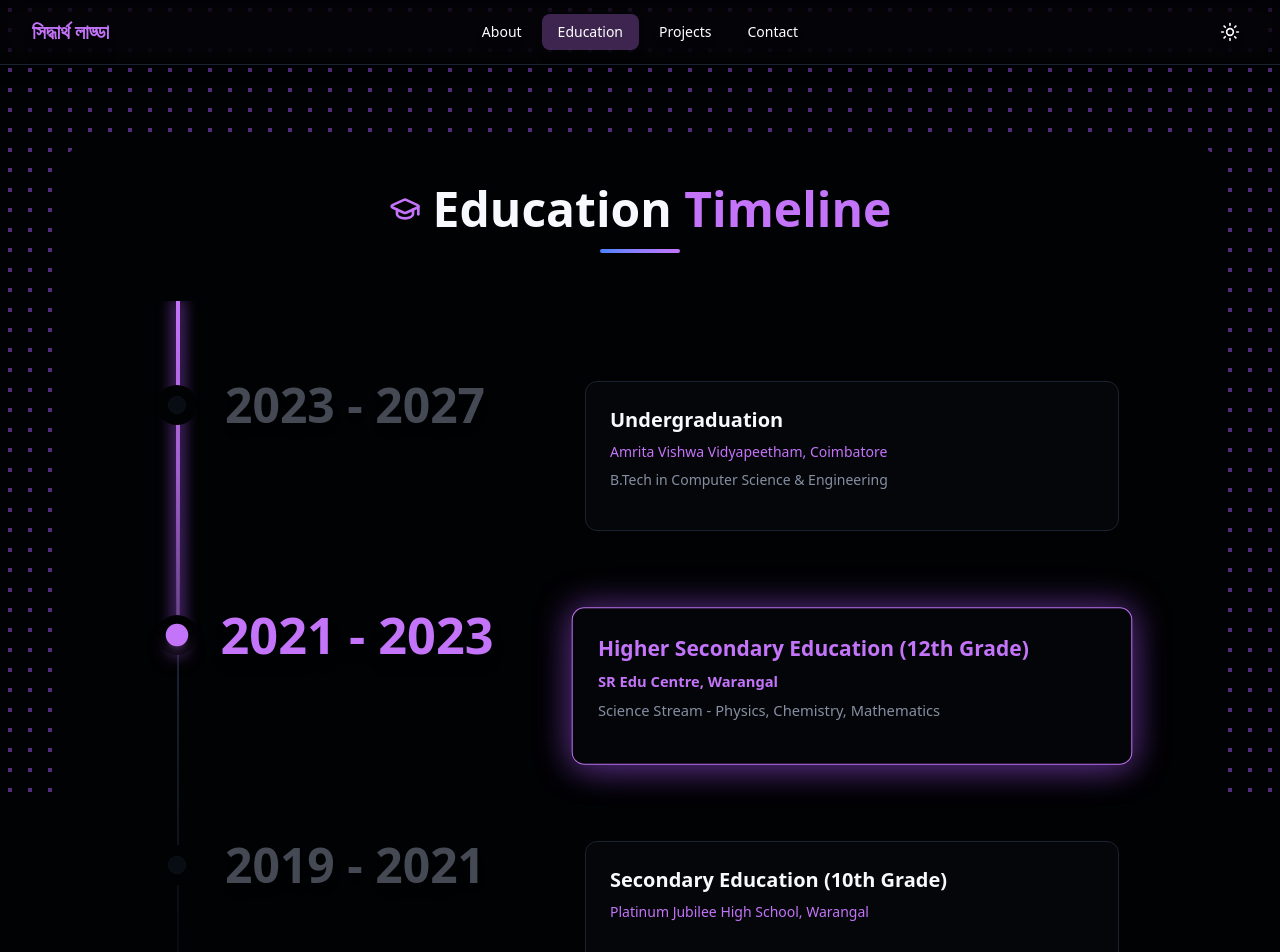
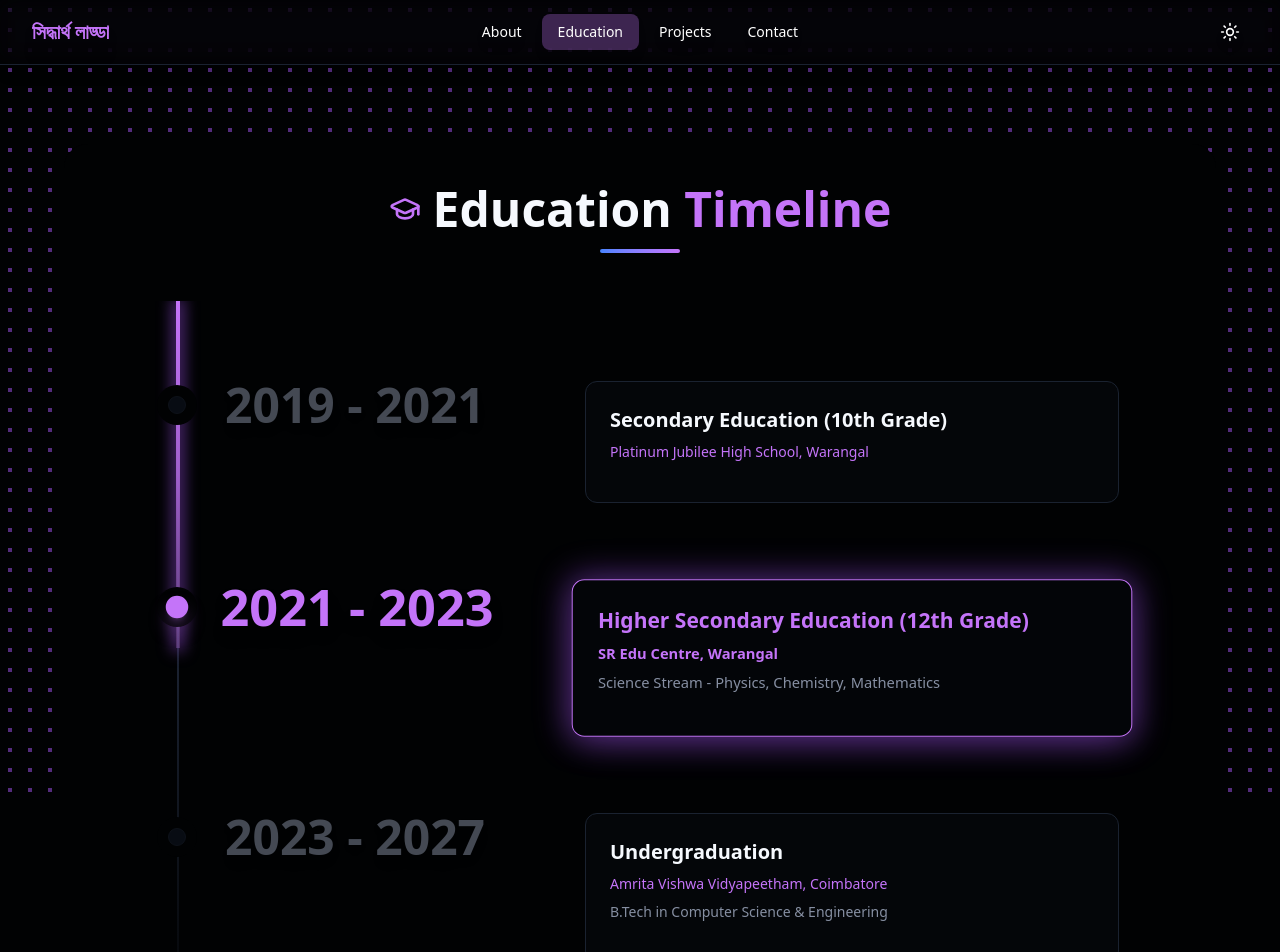
Before and after one commit to laddasiddharth/Portfolio, a React (Vite) app: page /education in a window 1280 px wide. Shown: the top 952 px of the page. Built offline with nearby package versions, Linux system fonts and the light colour scheme.

Commit message:
Swap education entries for clarity and accuracy

```diff
--- a/src/components/Education.tsx
+++ b/src/components/Education.tsx
@@ -5,18 +5,15 @@ import SpotlightCard from './ui/SpotlightCard';
 export default function Education() {
   const educationData = [
     {
-      title: "2023 - 2027",
+      title: "2019 - 2021",
       content: (
         <SpotlightCard className="bg-card border border-border rounded-xl p-6 hover:shadow-lg hover:border-accent/50 transition-all" spotlightColor="var(--spotlight-color-theme)">
           <div className="mb-4">
             <h3 className="text-xl font-semibold text-foreground mb-2">
-              Undergraduation
+              Secondary Education (10th Grade)
             </h3>
             <p className="text-sm text-accent font-medium mb-2">
-              Amrita Vishwa Vidyapeetham, Coimbatore
-            </p>
-            <p className="text-sm text-muted-foreground mb-4">
-              B.Tech in Computer Science & Engineering
+              Platinum Jubilee High School, Warangal
             </p>
           </div>
         </SpotlightCard>
@@ -41,20 +38,24 @@ export default function Education() {
       ),
     },
     {
-      title: "2019 - 2021",
+      title: "2023 - 2027",
       content: (
         <SpotlightCard className="bg-card border border-border rounded-xl p-6 hover:shadow-lg hover:border-accent/50 transition-all" spotlightColor="var(--spotlight-color-theme)">
           <div className="mb-4">
             <h3 className="text-xl font-semibold text-foreground mb-2">
-              Secondary Education (10th Grade)
+              Undergraduation
             </h3>
             <p className="text-sm text-accent font-medium mb-2">
-              Platinum Jubilee High School, Warangal
+              Amrita Vishwa Vidyapeetham, Coimbatore
+            </p>
+            <p className="text-sm text-muted-foreground mb-4">
+              B.Tech in Computer Science & Engineering
             </p>
           </div>
         </SpotlightCard>
       ),
     },
+
   ];
 
   return (
```
